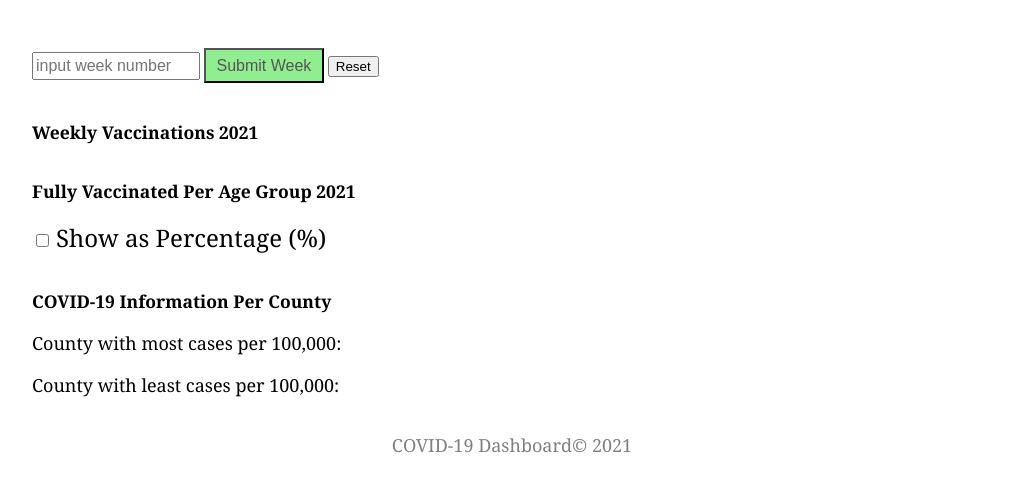
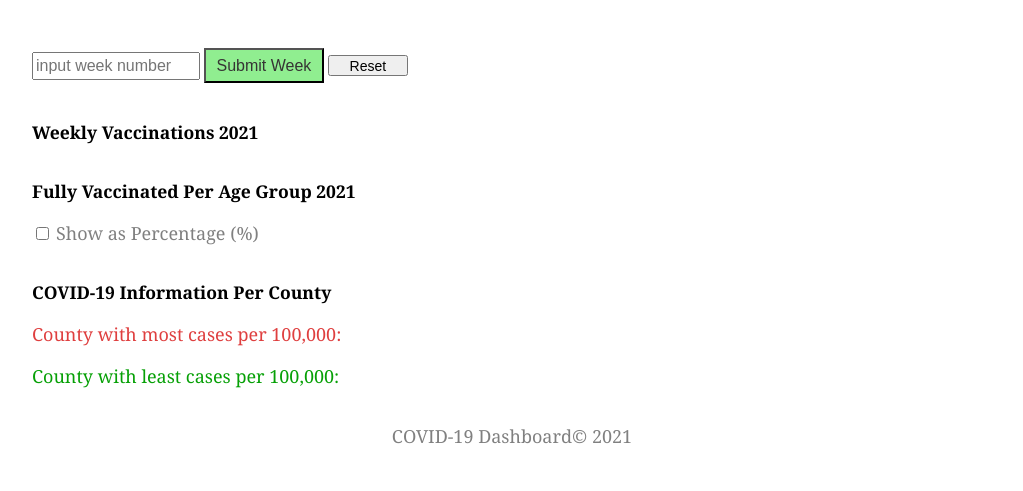
Before and after one commit to anonmouse1/Covid_Dashboard, a plain HTML site: page index.html in a window 1280 px wide. Shown: the part 115-606 px from the top of the page, without its empty margins (128-1151 px from the left). Drawn offline with Linux system fonts and the light colour scheme; no server answers.

Commit message:
final style updates

```diff
--- a/style.css
+++ b/style.css
@@ -52,7 +52,7 @@ h1 {
 
 .submit_btn {
   background-color: lightgreen;
-  color: rgb(87, 84, 84);
+  color: rgb(54, 52, 52);
   height: 35px;
   width: 120px;
   font-size: 16px;
@@ -76,5 +76,19 @@ h1 {
 }
 
 .show_percentage {
-  font-size: x-large;
+  font-size: large;
+  color: grey;
 }
+
+.reset_btn {
+  font-size: 14px;
+  height: 21px;
+  width: 80px;
+}
+
+.highest_rate {
+  color: rgba(223, 63, 63);
+}
+.lowest_rate {
+  color: rgb(6, 160, 6);
+}
```
